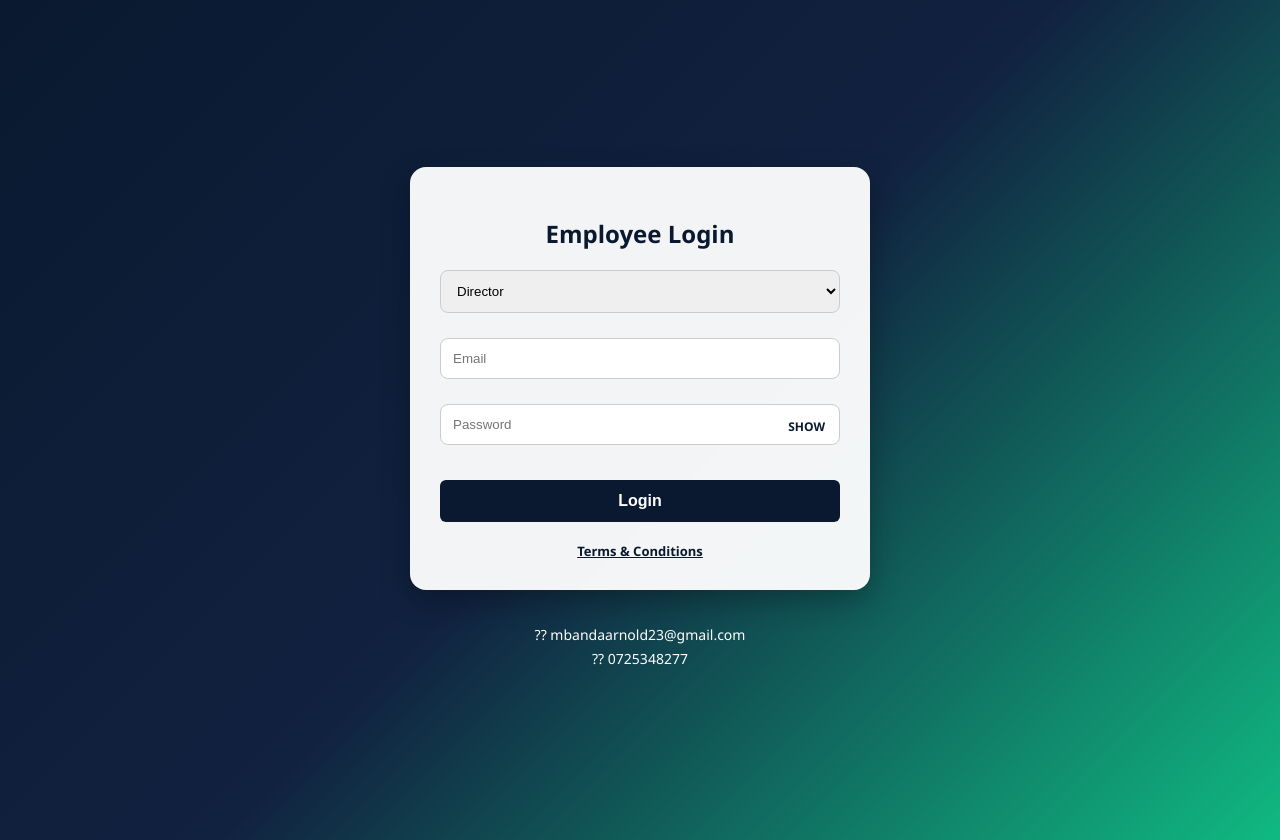
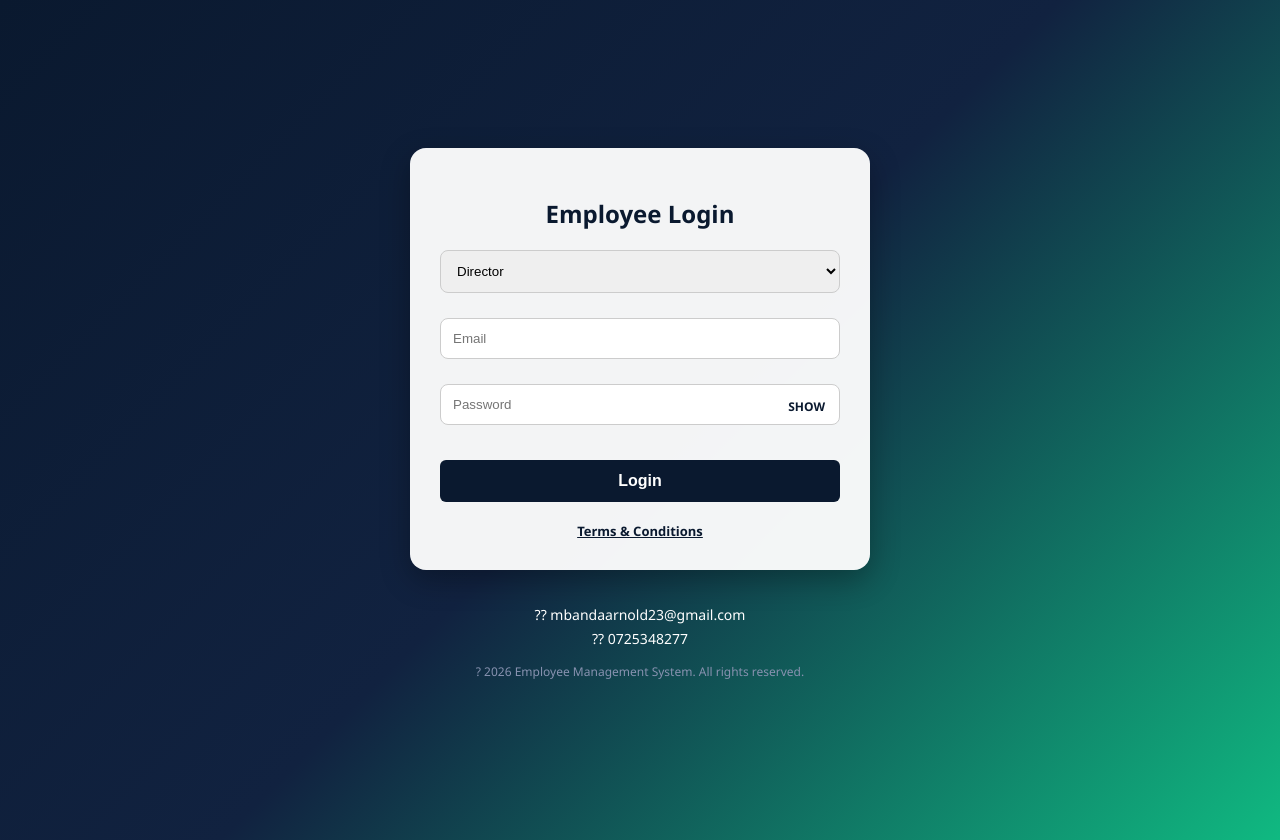
Before and after one commit to Ano30/employee-mgmt-frontend, a React (Vite) app: page / in a window 1280 px wide. Built offline with nearby package versions, Linux system fonts and the light colour scheme.

Commit message:
Added copyright footer

```diff
--- a/src/pages/Login.jsx
+++ b/src/pages/Login.jsx
@@ -35,7 +35,6 @@ export default function Login() {
   };
 
   return (
-    /* BEAUTIFUL GRADIENT BACKGROUND */
     <div style={{
       display: "flex",
       flexDirection: "column",
@@ -46,7 +45,6 @@ export default function Login() {
       padding: "20px"
     }}>
 
-      {/* GLASSMORPHISM CARD */}
       <div style={{
         width: "100%",
         maxWidth: "400px",
@@ -96,13 +94,15 @@ export default function Login() {
         </div>
       </div>
 
-      {/* FOOTER WITH YOUR CONTACT INFO */}
+      {/* CONTACT INFO & COPYRIGHT FOOTER */}
       <div style={{ marginTop: "30px", textAlign: "center", fontSize: "14px", color: "#ffffff" }}>
         <p style={{ margin: "5px 0" }}>?? mbandaarnold23@gmail.com</p>
         <p style={{ margin: "5px 0" }}>?? 0725348277</p>
+        <p style={{ marginTop: "15px", fontSize: "12px", color: "#8892b0" }}>
+          ? {new Date().getFullYear()} Employee Management System. All rights reserved.
+        </p>
       </div>
 
-      {/* TERMS MODAL POPUP */}
       {showTerms && (
         <div style={{ position: "fixed", top: 0, left: 0, right: 0, bottom: 0, backgroundColor: "rgba(0,0,0,0.6)", display: "flex", justifyContent: "center", alignItems: "center", zIndex: 1000, padding: "20px" }}>
           <div style={{ width: "100%", maxWidth: "500px", maxHeight: "80vh", overflowY: "auto", backgroundColor: "white", padding: "25px", borderRadius: "12px" }}>
```
